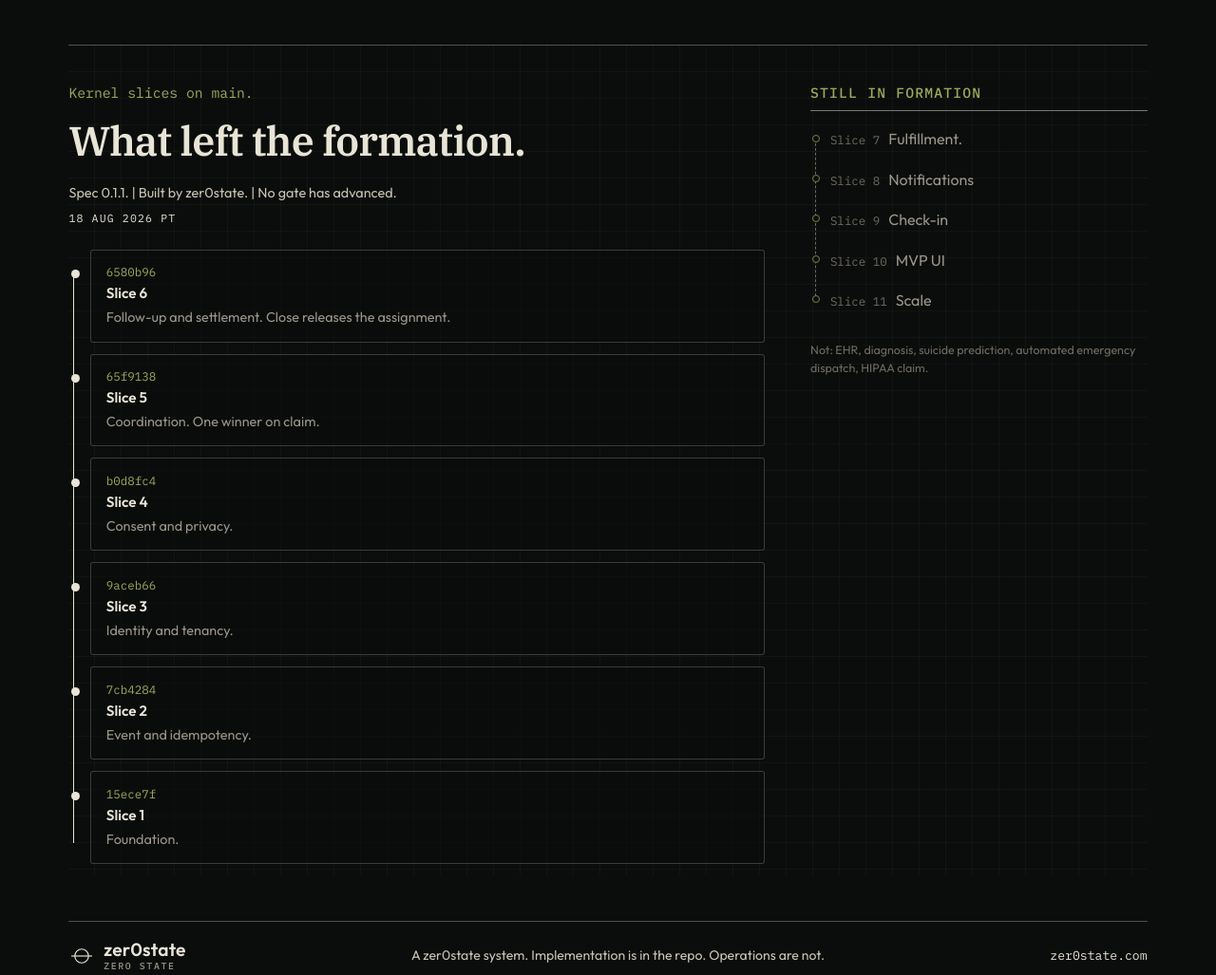
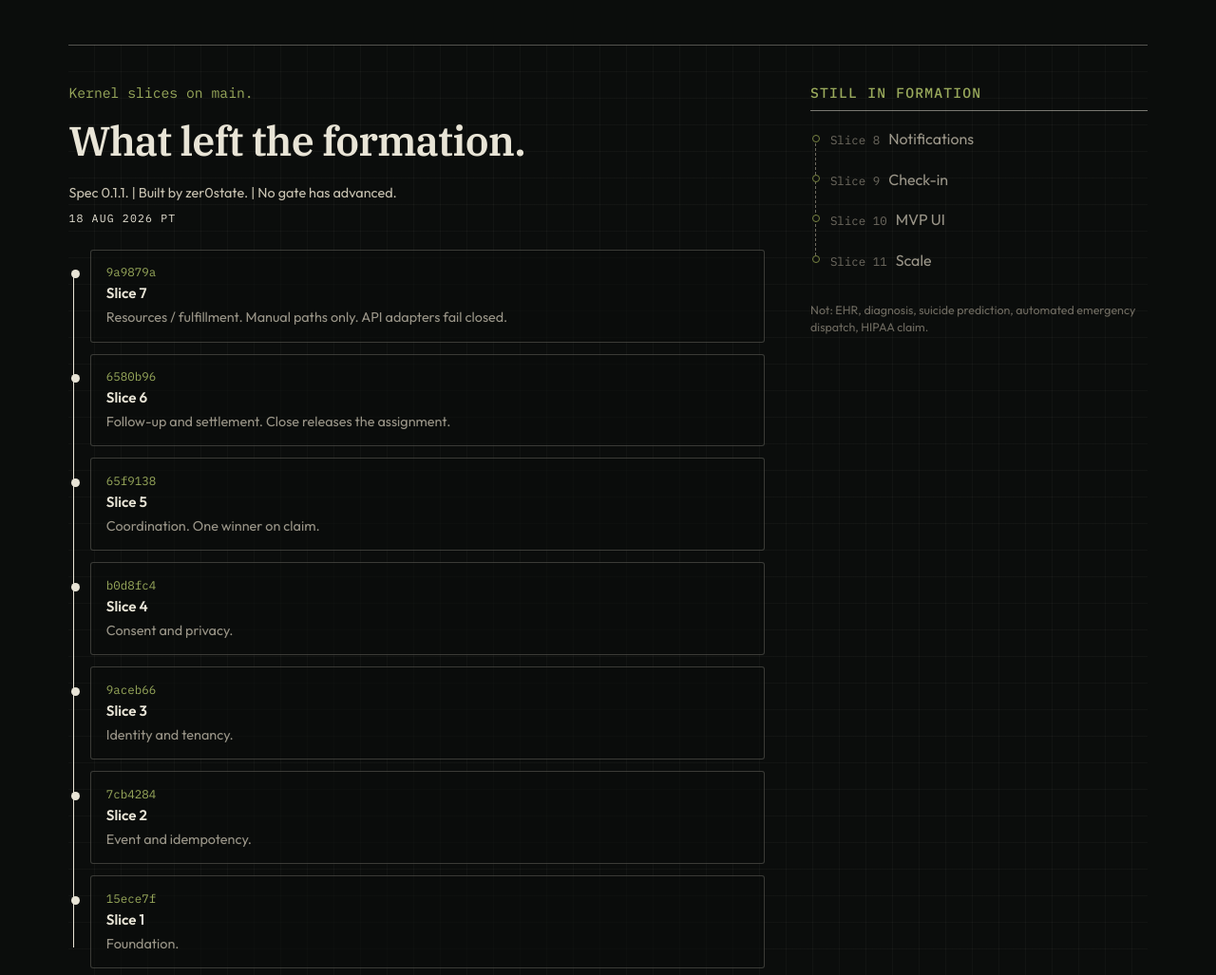
Before and after one commit to scrimshawlife-ctrl/SUAS, a website: page docs/index.html in a window 1280 px wide. Shown: the part 760-1787 px from the top of the page at 95% size. Drawn offline with Linux system fonts and the light colour scheme.

Commit message:
pages: Slice 7 left the formation
Move Slice 7 onto the public changelog after PR 11 squash-merged as 9a9879a.
Readiness stays SPEC-017 · NOT READY.

Co-authored-by: Cursor Agent <cursoragent@cursor.com>

```diff
--- a/docs/index.html
+++ b/docs/index.html
@@ -365,6 +365,13 @@
             <ol class="slice-list done">
               <li>
                 <article class="slice-plate">
+                  <p class="hash">9a9879a</p>
+                  <h3>Slice 7</h3>
+                  <p>Resources / fulfillment. Manual paths only. API adapters fail closed.</p>
+                </article>
+              </li>
+              <li>
+                <article class="slice-plate">
                   <p class="hash">6580b96</p>
                   <h3>Slice 6</h3>
                   <p>Follow-up and settlement. Close releases the assignment.</p>
@@ -411,9 +418,6 @@
           <div class="changelog-right">
             <h2 class="formation-title">STILL IN FORMATION</h2>
             <ol class="slice-list pending">
-              <li>
-                <p><span>Slice 7</span> Fulfillment.</p>
-              </li>
               <li>
                 <p><span>Slice 8</span> Notifications</p>
               </li>
```
